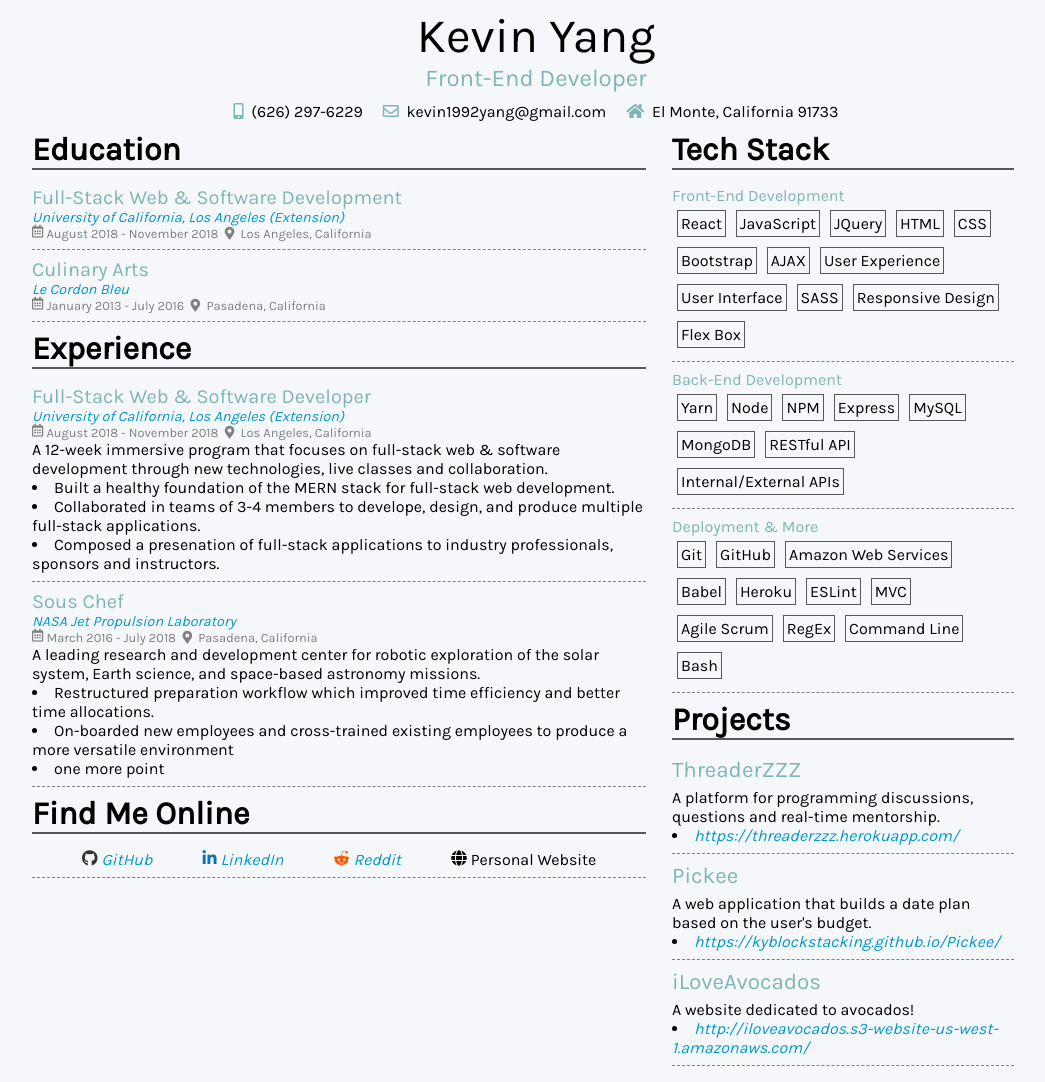
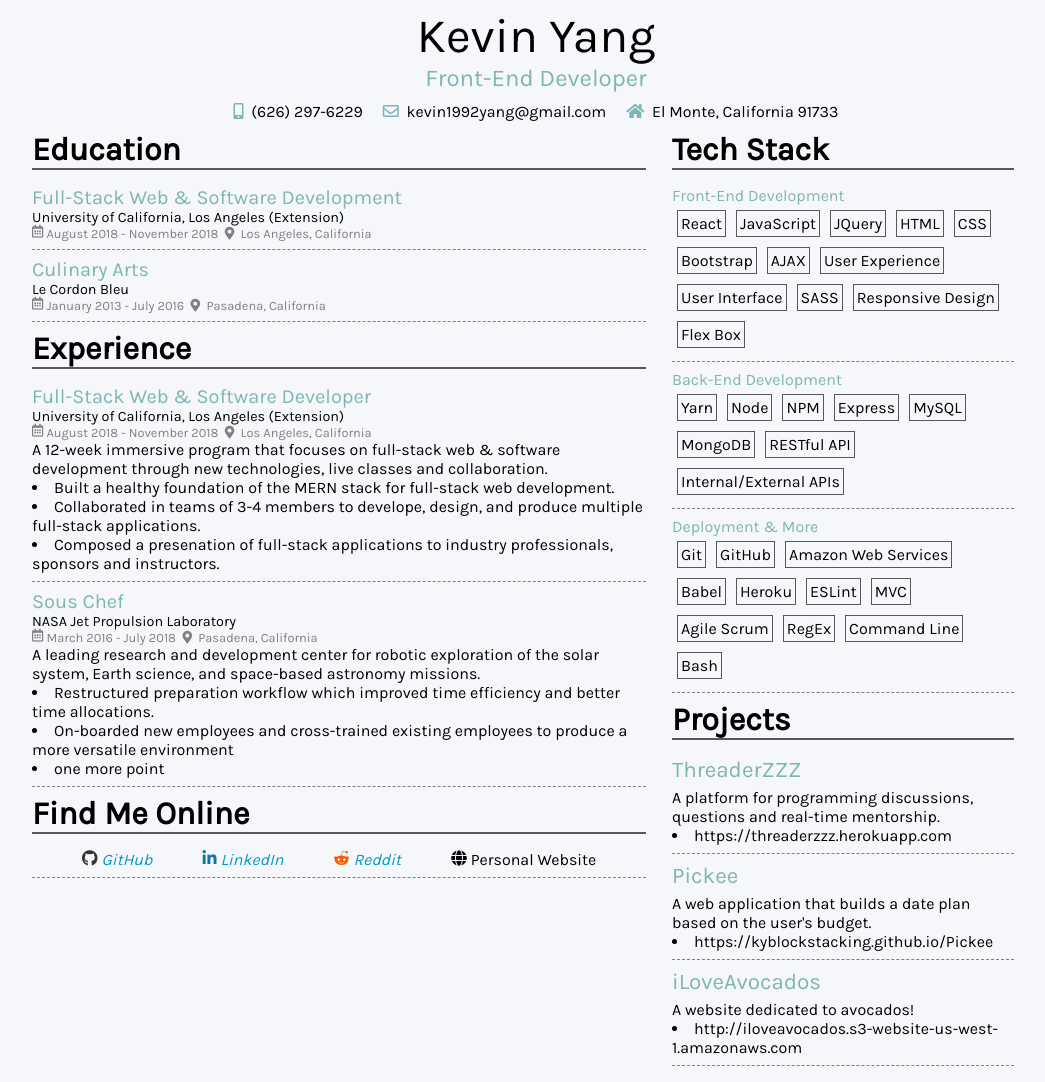
Before and after one commit to kyblockstacking/Resume, a plain HTML site: page print_version/resume_printable_version.html in a window 1280 px wide. Shown: the whole page, without its empty margins (104-1149 px from the left). Drawn offline with Linux system fonts and the light colour scheme.

Commit message:
remove links

```diff
--- a/print_version/resume_printable_version.html
+++ b/print_version/resume_printable_version.html
@@ -42,9 +42,7 @@
             <div class='education titles'>Education</div>
             <!-- UCLAX EDUCATION START-->
             <div class='program secondaryTitles'>Full-Stack Web & Software Development</div>
-            <a class='school' href='https://www.uclaextension.edu/' target='__blank'>University of California, Los
-                Angeles
-                (Extension)</a>
+            <span class='school'>University of California, Los Angeles (Extension)</span>
             <div class='dateAndLocation'>
                 <i class='far fa-calendar-alt'>&nbsp;</i>
                 <span class='schoolDate'>August 2018 - November 2018</span>
@@ -59,7 +57,7 @@
 
             <!-- LCB EDUCATION START -->
             <div class='program secondaryTitles'>Culinary Arts</div>
-            <a class='school' href='https://www.cordonbleu.edu/home/en' target='__blank'>Le Cordon Bleu</a>
+            <span class='school'>Le Cordon Bleu</span>
             <div class='dateAndLocation'>
                 <i class='far fa-calendar-alt'>&nbsp;</i>
                 <span class='schoolDate'>January 2013 - July 2016</span>
@@ -79,10 +77,7 @@
                 <div class='experience titles'>Experience</div>
                 <!-- UCLAX EXPERIENCE START -->
                 <div class='secondaryTitles'>Full-Stack Web & Software Developer</div>
-                <a class='workplace' href='https://www.uclaextension.edu/' target='__blank'>University of California,
-                    Los
-                    Angeles
-                    (Extension)</a>
+                <span class='workplace'>University of California, Los Angeles (Extension)</span>
                 <div class='dateAndLocation'>
                     <i class='far fa-calendar-alt'>&nbsp;</i>
                     <span class='schoolDate'>August 2018 - November 2018</span>
@@ -105,7 +100,7 @@
             </div>
             <!-- JPL EXPERIENCE START-->
             <div class='secondaryTitles'>Sous Chef</div>
-            <a class='workplace' href='https://www.jpl.nasa.gov/' target='__blank'>NASA Jet Propulsion Laboratory</a>
+            <span class='workplace'>NASA Jet Propulsion Laboratory</span>
             <div class='dateAndLocation'>
                 <i class='far fa-calendar-alt'>&nbsp;</i>
                 <span class='schoolDate'>March 2016 - July 2018</span>
@@ -200,24 +195,19 @@
                 <div class='projects titles'>Projects</div>
                 <div class='projectNames'>ThreaderZZZ</div>
                 <div>A platform for programming discussions, questions and real-time mentorship.</div>
-                <li><a href='https://threaderzzz.herokuapp.com/' target='_blank'>https://threaderzzz.herokuapp.com/</a>
-                </li>
+                <li>https://threaderzzz.herokuapp.com
 
-                <div class='dashedSeperator'></div>
+                    <div class='dashedSeperator'></div>
 
-                <div class='projectNames'>Pickee</div>
-                <div>A web application that builds a date plan based on the user's budget.</div>
-                <li><a href='https://kyblockstacking.github.io/Pickee/'
-                        target='_blank'>https://kyblockstacking.github.io/Pickee/</a>
-                </li>
+                    <div class='projectNames'>Pickee</div>
+                    <div>A web application that builds a date plan based on the user's budget.</div>
+                <li>https://kyblockstacking.github.io/Pickee</li>
 
                 <div class='dashedSeperator'></div>
 
                 <div class='projectNames'>iLoveAvocados</div>
                 <div>A website dedicated to avocados!</div>
-                <li><a href='http://iloveavocados.s3-website-us-west-1.amazonaws.com/'
-                        target='_blank'>http://iloveavocados.s3-website-us-west-1.amazonaws.com/</a>
-                </li>
+                <li>http://iloveavocados.s3-website-us-west-1.amazonaws.com</li>
                 <div class='dashedSeperator'></div>
             </div>
             <!-- PROJECTS END -->
```
